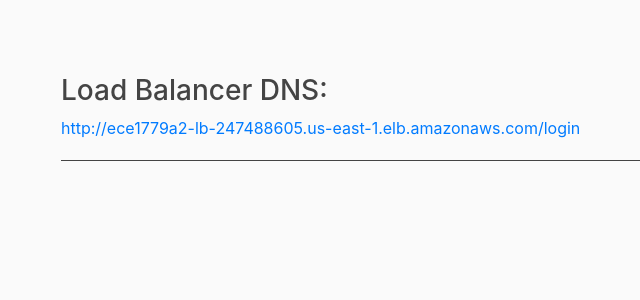
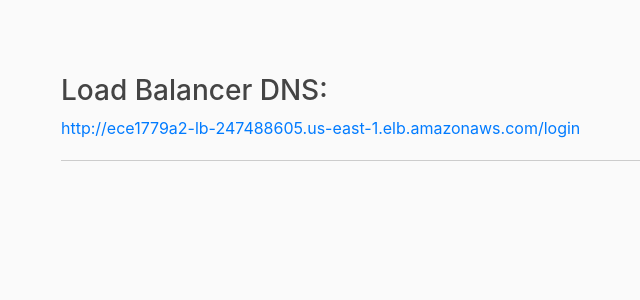
Before and after one commit to AnqiPang/ece1779-a2-managerapp, a Flask app: page /workers in a window 1280 px wide. Shown: the part 56-356 px from the top of the page, without its empty margins (24-664 px from the left). Run offline with Flask 2, Linux system fonts and the light colour scheme; data that the repository does not hold is empty; some libraries are stand-ins or nearby versions.

Commit message:
change buttom line color

```diff
--- a/webapp/templates/workerList.html
+++ b/webapp/templates/workerList.html
@@ -3,7 +3,7 @@
     <div class="spacer-50"></div>
     <section>
 
-      <div style="border-bottom: #444444 1px solid">
+      <div style="border-bottom: 1px solid #ccc">
         <h3>Load Balancer DNS:</h3>
         <a href="http://ece1779a2-lb-247488605.us-east-1.elb.amazonaws.com/login">http://ece1779a2-lb-247488605.us-east-1.elb.amazonaws.com/login</a>
         <div class="spacer-20"></div>
```
